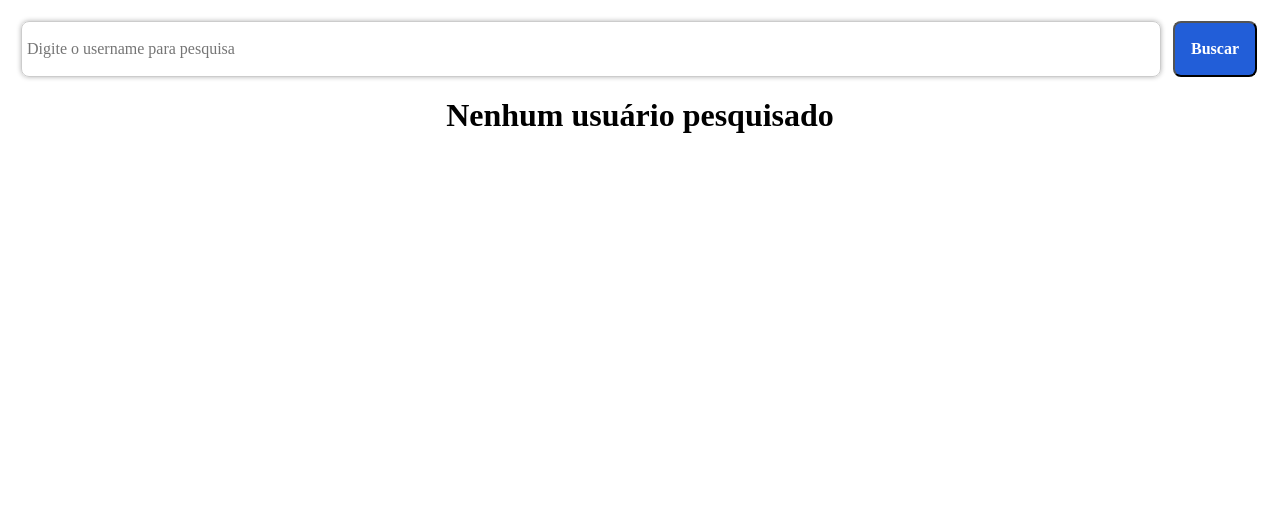
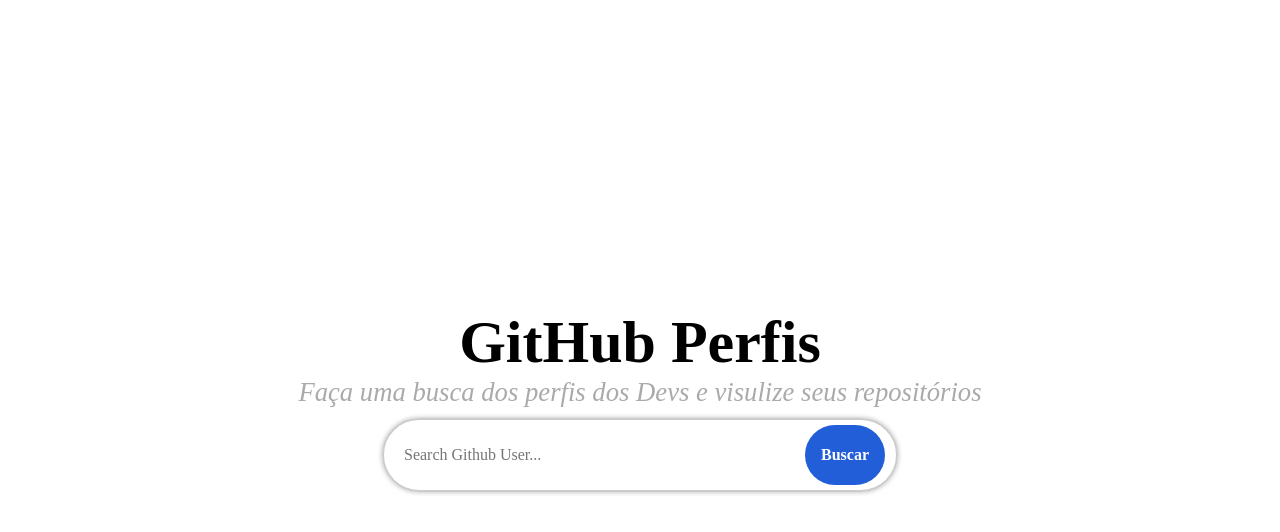
Before and after one commit to lucassousa25/github-profiles, a React (Create React App) app: page / in a window 1280 px wide. Shown: the top 532 px of the page. Built offline with nearby package versions, Linux system fonts and the light colour scheme.

Commit message:
Adjusting Home/NoSearch Component Styled

```diff
--- a/src/App.js
+++ b/src/App.js
@@ -11,8 +11,9 @@
   const { githubState } = useGithub();
 
   return (
+    <>
+      {githubState.hasUser ? (
         <Layout>
-      {githubState.hasUser ? (
           <>
             {githubState.loading ? (
               <p>Loading</p>
@@ -23,10 +24,11 @@
               </>
             )}
             </>
+          </Layout>
         ) : (
           <NoSearch />
         )}
-    </Layout>
+    </>
   );
 }
 
--- a/src/components/header/index.js
+++ b/src/components/header/index.js
@@ -17,7 +17,7 @@
       <S.Wrapper>
         <input
           type="text"
-          placeholder="Digite o username para pesquisa"
+          placeholder="Search Github User..."
           onChange={(e) => setusernameForSearch(e.target.value)}
         />
         <button type="submit" onClick={submitGetUser}>
--- a/src/components/layout/styled.js
+++ b/src/components/layout/styled.js
@@ -1,5 +1,5 @@
 import styled from "styled-components";
 
 export const WrapperLayout = styled.section`
-  margin: 16px;
+  margin: 15px 50px;
 `;
--- a/src/components/no-search/index.js
+++ b/src/components/no-search/index.js
@@ -1,10 +1,15 @@
 import React from "react";
+import Header from "../header";
 import * as S from "./styled"
 
 const NoSearch = () => {
   return (
     <S.Wrapper>
-      <p>Nenhum usuário pesquisado</p>
+      <S.WrapperAlign>
+        <h1>GitHub Perfis</h1>
+        <p>Faça uma busca dos perfis dos Devs e visulize seus repositórios</p>
+        <Header />
+      </S.WrapperAlign>
     </S.Wrapper>
   )
 }
--- a/src/components/no-search/styled.js
+++ b/src/components/no-search/styled.js
@@ -1,12 +1,63 @@
 import styled from "styled-components";
 
 export const Wrapper = styled.div`
-  margin: 15px;
-  display: flex;
-  justify-content: center;
+
+  h1 {
+    text-align: center;
+    font-size: 45pt;
+    font-weight: bold;
+  }
 
   p {
-    font-weight: bold;
-    font-size: 32px;
+    text-align: center;
+    font-size: 20pt;
+    font-style: italic;
+    color: #aaa;
+  }
+
+  Header {
+    margin-top: 10px;
+    width: 40%;
+    border: 2px solid #ccc;
+    box-shadow: 0 0 0.3em rgba(0, 0, 0, 0.3);
+    border-radius: 40px;
+  }
+
+  input {
+    border: none;
+    box-shadow: none;
+    height: 60px;
+    padding: 0 15px;
+
+    &:focus {
+      outline: none;
+    }
+  }
+
+  button {
+    background-color: #225ed8;
+    padding: 8px 16px;
+    margin: 0 16px;
+    border-radius: 100px;
+    border: none;
+
+    &:hover {
+      background-color: #2c5282;
+    }
+
+    span {
+      font-weight: bold;
+      color: #fff;
+    }
+
   }
 `;
+
+export const WrapperAlign = styled.div`
+  width: 100vw;
+  height: 100vh;
+  display: flex;
+  flex-direction: column;
+  justify-content: center;
+  align-items: center;
+`;
--- a/src/components/profile/styled.js
+++ b/src/components/profile/styled.js
@@ -12,6 +12,7 @@
   justify-content: space-between;
   height: 200px;
   margin-left: 10px;
+
   h1 {
     font-size: 32px;
     font-weight: bold;
```
Also changed, not shown: src/components/header/styled.js (line endings or trailing spaces). Lines whose indentation alone changed are shown as unchanged.
